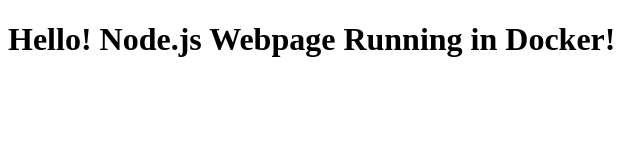
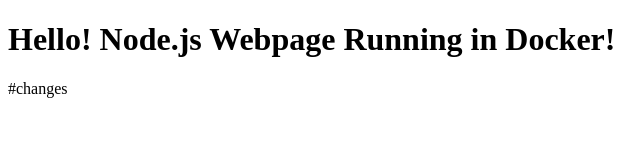
Before and after one commit to Ruchitha1230/web_node, a plain HTML site: page index.html in a window 1280 px wide. Shown: the full height of the page, 0-640 px from the left. Drawn offline with Linux system fonts and the light colour scheme.

Commit message:
Add comment placeholder in index.html

```diff
--- a/index.html
+++ b/index.html
@@ -5,5 +5,6 @@
 </head>
 <body>
     <h1>Hello! Node.js Webpage Running in Docker!</h1>
+    #changes
 </body>
 </html>
```
